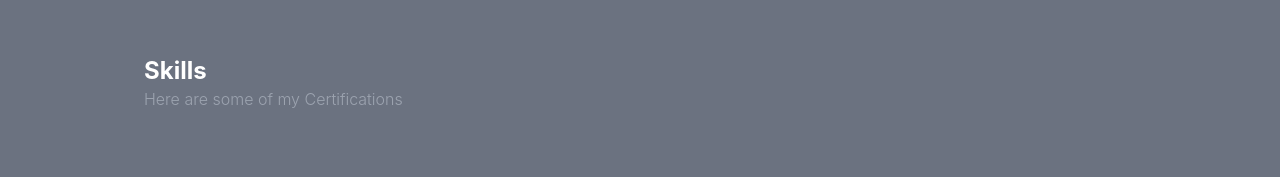
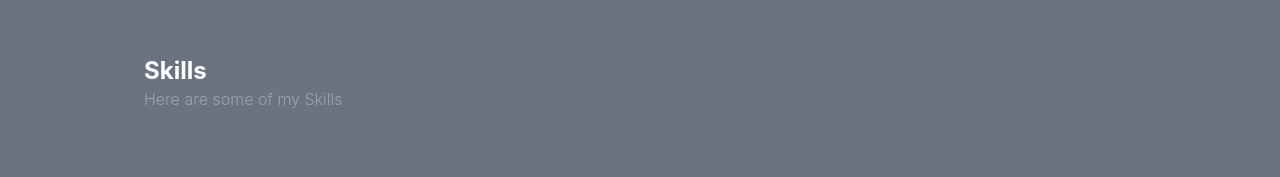
Before and after one commit to kuri-sun/customizable-portfolio, a React (Create React App) app: page / in a window 1280 px wide. Shown: the part 857-1034 px from the top of the page. Built offline with nearby package versions, Linux system fonts and the light colour scheme.

Commit message:
fixed misword on certs section and skills section

```diff
--- a/src/components/Skills.js
+++ b/src/components/Skills.js
@@ -37,9 +37,7 @@ export default function Skills() {
   return (
     <div id="skills" className="mt-4 text-white">
       <h1 className="text-2xl font-bold">Skills</h1>
-      <p className="font-light text-gray-400">
-        Here are some of my Certifications
-      </p>
+      <p className="font-light text-gray-400">Here are some of my Skills</p>
       <div className="mt-4">
         <Slider {...settings}>
           <SkillCard name="Javascript" experience="2+ years" img={javascript} />
@@ -57,7 +55,7 @@ export default function Skills() {
           <SkillCard name="Spring" experience="2+ years" img={spring} />
 
           <SkillCard name="Docker" experience="2+ years" img={docker} />
-          <SkillCard name="Kubernetes" experience="2+ years" img={kubernetes} />
+          <SkillCard name="Kubernetes" experience="Familiar" img={kubernetes} />
 
           <SkillCard name="AWS" experience="2+ years" img={aws} />
           <SkillCard name="Azure" experience="Familiar" img={azure} />
```
